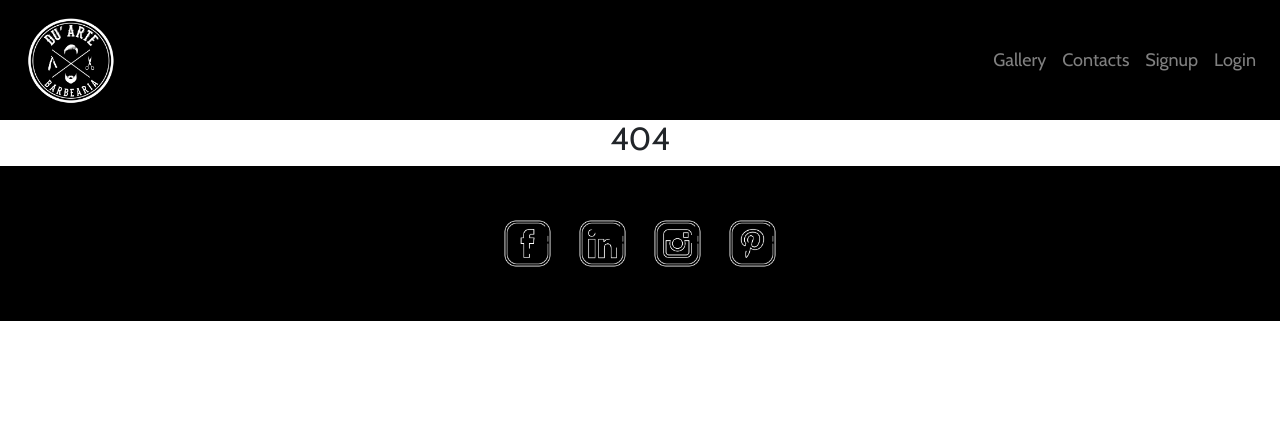
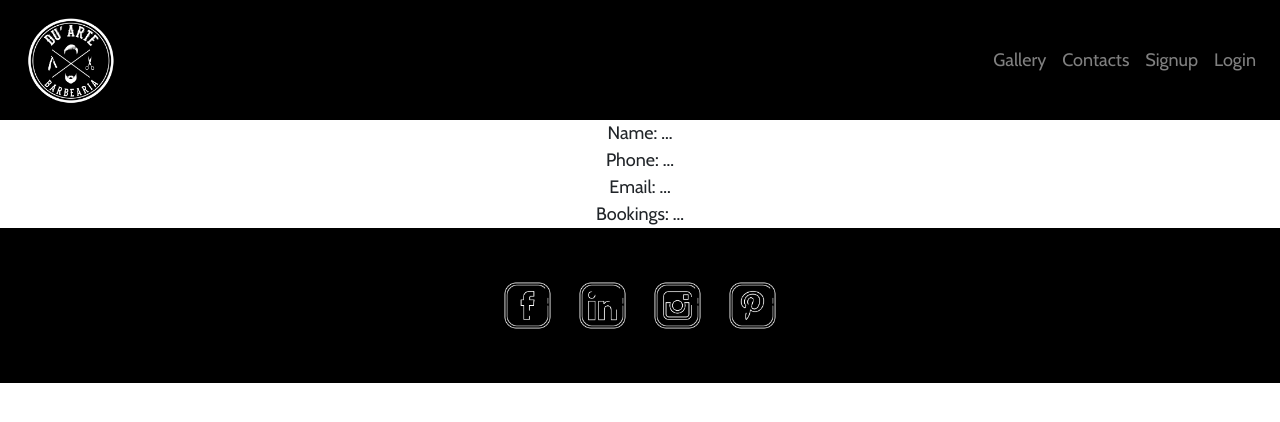
Before and after one commit to SofiaOrnelas/barbershop, a React (Create React App) app in the folder client/: page /my-profile in a window 1280 px wide. Before the commit this address had no page. Shown: the top 422 px of the page. Built offline with nearby package versions, Linux system fonts and the light colour scheme.

Commit message:
myprofile

```diff
--- a/client/src/components/App.jsx
+++ b/client/src/components/App.jsx
@@ -7,6 +7,7 @@ import Login from './pages/Login';
 import Signup from './pages/Signup';
 import NavBar from './NavBar';
 import Footer from './Footer';
+import Myprofile from './pages/Myprofile';
 
 // Link, NavLink,
 // import api from '../api';
@@ -50,6 +51,7 @@ export default class App extends Component {
 
         <Switch className="switch">
           <Route path="/" exact component={Home} />
+          <Route path="/my-profile" exact component={Myprofile} />
           <Route path="/employee" exact component={Employee}/>
           <Route path="/signup" component={Signup} />
           <Route path="/login" component={Login} />
--- a/client/src/components/NavBar.jsx
+++ b/client/src/components/NavBar.jsx
@@ -42,6 +42,9 @@ export default class NavBar extends Component {
           <Nav className="ml-auto" navbar>
             <NavItem>
             </NavItem>
+            {api.isLoggedIn() && <NavItem>
+              <NavLink tag={NLink} to="/my-profile">MyProfile</NavLink>
+            </NavItem>}
             {api.isLoggedInEmployee() && <NavItem>
               <NavLink tag={NLink} to="/employee">Employee</NavLink>
             </NavItem>}
--- /dev/null
+++ b/client/src/components/pages/Myprofile.jsx
@@ -0,0 +1,14 @@
+import React, { Component } from 'react'
+
+export default class Myprofile extends Component {
+  render() {
+    return (
+      <div>
+          Name: ...   <br />
+          Phone: ... <br/>
+          Email: ... <br/>
+          Bookings: ... <br/>
+      </div>
+    )
+  }
+}
```
